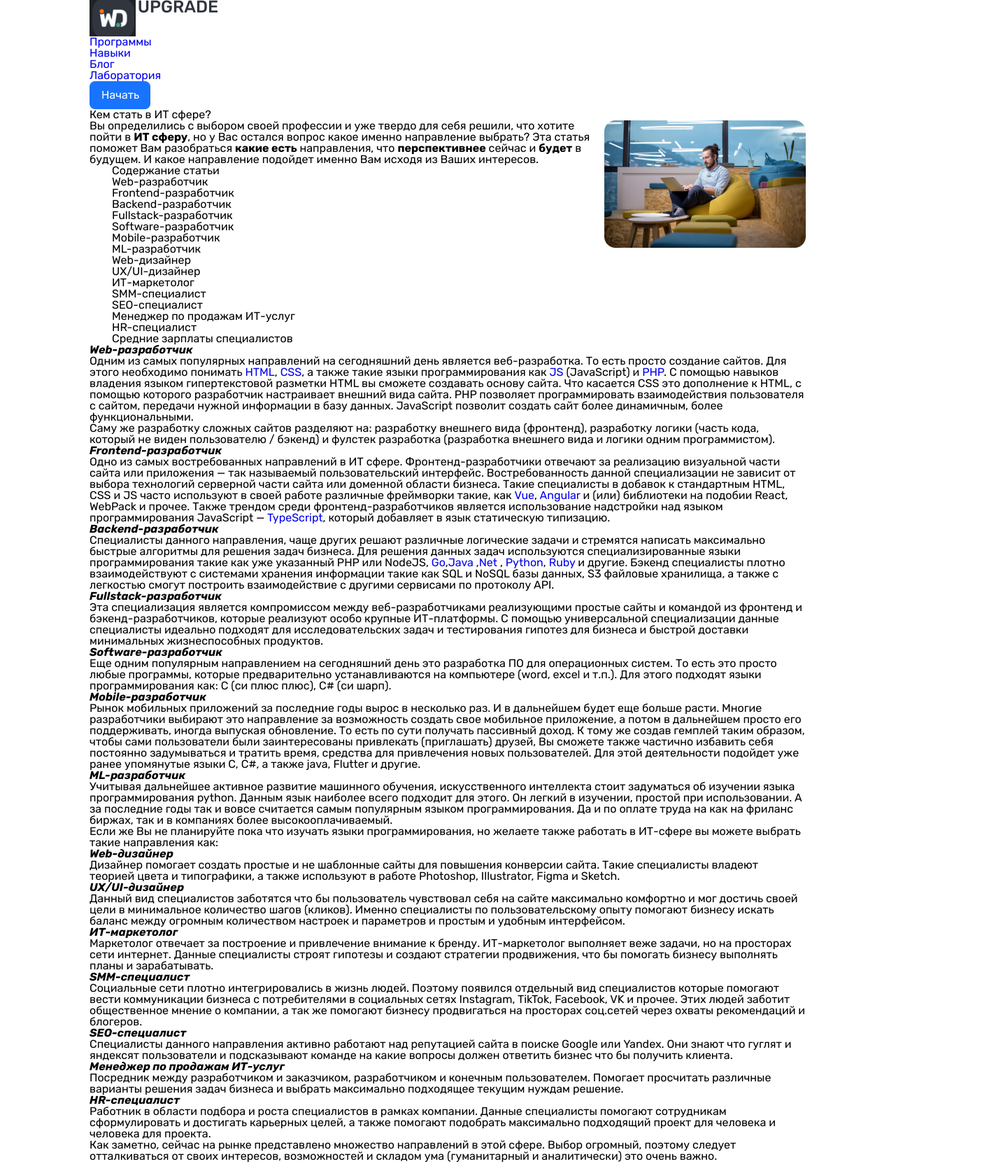
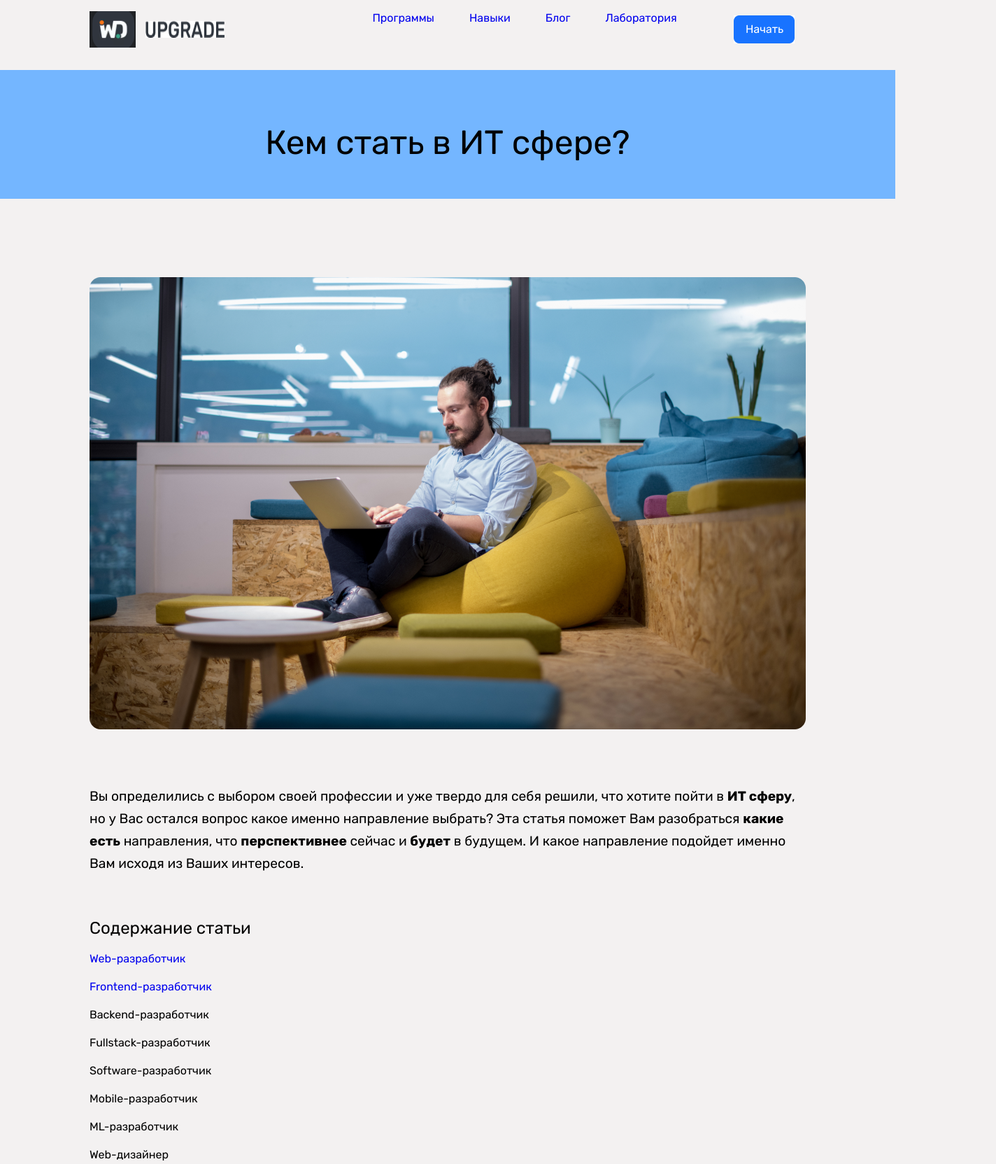
Before and after one commit to SofiaIIjak/layout_example-1, a plain HTML site: page index.html in a window 1280 px wide. Shown: the top 1663 px of the page at 70% size, 1424 px wide, since content can reach past the window. Drawn offline with Linux system fonts and the light colour scheme.

Commit message:
commit_2_A5

```diff
--- a/css/main.css
+++ b/css/main.css
@@ -4,7 +4,85 @@ body {
    line-height: 1;
    font-size: 1rem;
    color: black;
+   background-color: rgb(243, 241, 241);
    font-family: Rubik;
+}
+
+.container {
+   width: 100%;
+   max-width: 64rem;
+   margin: 0 auto;
+}
+
+/* .......header....... */
+.header {
+   width: 100%;
+   height: 6.25rem;
+   position: relative;
+   top: 0;
+   left: 0;
+}
+
+.header__inner {
+   display: flex;
+   justify-content: space-between;
+   align-items: center; /* не срабатывает - не могу найти ошибку*/
+
+   min-height: 100%;
+   overflow: hidden;
+
+   max-width: 64rem;
+   margin: 0rem auto;
+   padding: 1rem;
+   padding-left: 0;
+}
+
+.header__title {
+display: flex;
+justify-content: space-between;
+}
+
+.logo {
+padding-right: 0;
+}
+
+.title {
+   padding: .9rem;
+}
+
+/* .......Nav....... */
+.nav {
+   display: flex;
+   width: 20rem;
+   margin: 0 auto 2rem;
+}
+
+.nav__link {
+   margin-left: 50px;
+}
+
+.nav__link:first-child {
+   margin-left: 0;
+}
+
+.nav__link:hover {
+   color: rgb(12, 12, 239);
+   opacity: 1;
+}
+
+/* ......intro...... */
+.intro {
+   display: flex;
+   height: 15rem;
+   padding-top: 5rem;
+   background: #74B6FF;
+
+   position: relative;
+   text-align: center;
+   font-size: 3rem;
+
+   height: 11.5rem;
+   margin-bottom: 5rem;
 }
 
 .about__title {
@@ -15,26 +93,38 @@ body {
    margin: 0rem auto;
 }
 
-.about__inner {
-   min-height: 100%;
-   overflow: hidden;
-
-   max-width: 64rem;
-   margin: 0rem auto;
+.image-center {
+   display: grid;
+   justify-items: center;
+   align-items: center;
+   padding-top: 2rem;
 }
 
-.header__top {
-   max-width: 64rem;
-   margin: 0rem auto;
-
+.content__article {
+   padding-top: 5rem;
 }
 
-.content__list {
-   margin-left: 2rem;
+.content-intro {
+   width: 64rem;
+   height: 10rem;
+   font-size: 1.2rem;
+   line-height: 2rem;
+}
+
+.content__list-item {
+   margin-bottom: 1.5rem;
+   margin-top: 1.5rem;
+}
+
+.content__list-title {
+   display: grid;
+   height: 1.5rem;
+   margin-top: 2rem;
+   font-size: 1.5rem;
+   margin-bottom: 1rem;
 }
 
 /* .......table....... */
-
 .table {
    font-family: sans-serif;
    text-align: left;
@@ -46,7 +136,6 @@ body {
    border-collapse: separate;
    border-spacing: .32rem;
    border: 1rem solid#ADD8E6;
-
 }
 
 .table th {
@@ -58,7 +147,6 @@ body {
    background: #87CEEB;
    padding: .62rem;
 }
-
 
 .table th, table td {
    text-align: center;
@@ -72,3 +160,58 @@ body {
 .table td:hover {
    background-color: #ccc;
 }
+
+
+.title-h2 {
+   flex: 1 1 auto;
+   margin-bottom: 1rem;
+   font-size: 2rem;
+   letter-spacing: .15em;
+}
+
+.section-img{
+   display: inline-flex;
+   justify-content: center;
+   height: 90rem;
+   padding: 10rem 0rem 2rem 0rem;
+   background: #74B6FF;
+
+   position: relative;
+   text-align: center;
+   font-size: 3rem;
+
+   height: 35.75rem;
+   margin-bottom: 5rem;
+
+}
+
+.column__img {
+   display: flex;
+   margin: 0px -10px;
+}
+
+.block-img {
+   flex: 0 1 50%;
+   padding: 0px 10px;
+}
+
+
+.wraper-img {
+   display: flex;
+   margin: 0 --1rem;
+}
+
+.item-img {
+   float: left;
+   width: 20.5rem;
+   height: 11.9rem;
+   padding: 0 1rem;
+   margin-left: 5rem;
+}
+
+.synopsis {
+   display: block;
+   background-color: white;
+   width: 10.5rem;
+   height: 6.9rem;
+}
--- a/index.html
+++ b/index.html
@@ -27,53 +27,52 @@
 <body>
 
 	<header class="header">
-		<div class="header__top">
 		<div class="container">
-				<div class="header__top-iner">
-					<div class="logo">
-						<a class="logo__link" href="#">
-							<img class="logo__img" src="images/logo.jpg" alt="logo">
-							<img class="title__img" src="images/Upgrade.jpg" alt="title">
-						</a>
+			<div class="header__inner">
+				<div class="header__title">
+					<img class="logo" src="images/logo.jpg" alt="logo">
+					<img class="title" src="images/Upgrade.jpg" alt="title">
 				</div>
-					<nav class="menu">
-						<ul class="menu__list">
-							<li class="menu__list-item">
-								<a class="menu__link" href="#">Программы</a>
-							</li>
-							<li class="menu__list-item">
-								<a class="menu__link" href="#">Навыки</a>
-							</li>
-							<li class="menu__list-item">
-								<a class="menu__link" href="#">Блог</a>
-							</li>
-							<li class="menu__list-item">
-								<a class="menu__link" href="#">Лаборатория</a>
-							</li>
+
+				<nav class="nav">
+					<a class="nav__link" href="#">Программы</a>
+					<a class="nav__link" href="#">Навыки</a>
+					<a class="nav__link" href="#">Блог</a>
+					<a class="nav__link" href="#">Лаборатория</a>
+				</nav>
+
 				<button>
 					<img src="images/Frame 4.jpg" alt="start" style="vertical-align:middle">
 				</button>
-						</ul>
-					</nav>
-				</div>
+
 			</div>
 		</div>
 	</header>
 
+
 	<article class="expertise">
+
+		<div class="intro">
+			<div class="container">
+				<h1>Кем стать в ИТ сфере?</h1>
+			</div>
+		</div>
+
+		<div class="image-center">
+			<img src="images/AdobeStock_1.png" alt="#" align="right">
+		</div>
+
 		<div class="expertise about__title">
 			<div class="content__article">
-				<h1>Кем стать в ИТ сфере?</h1>
-					<img src="images/AdobeStock_251001987.png" alt="" align="right">
-						<p>Вы определились с выбором своей профессии и уже твердо для себя решили, что хотите пойти в <strong>ИТ сферу</strong>,
+				<p class="content-intro"> Вы определились с выбором своей профессии и уже твердо для себя решили, что хотите пойти в <strong>ИТ сферу</strong>,
 					но у Вас остался вопрос какое именно направление выбрать? Эта статья поможет Вам разобраться <strong>какие
 					есть</strong> направления, что <strong>перспективнее</strong> сейчас и <strong>будет</strong> в будущем. И какое направление подойдет именно Вам
 					исходя из Ваших интересов.</p>
 
 				<ul class="content__list" type="circle">
-							<h2>Содержание статьи</h2>
-							<li class="content__list-item">Web-разработчик</li>
-							<li class="content__list-item">Frontend-разработчик</li>
+					<h2 class="content__list-title">Содержание статьи</h2>
+					<li class="content__list-item"><a href="#first">Web-разработчик</a></li>
+					<li class="content__list-item"><a href="#second">Frontend-разработчик</a></li>
 					<li class="content__list-item">Backend-разработчик</li>
 					<li class="content__list-item">Fullstack-разработчик</li>
 					<li class="content__list-item">Software-разработчик</li>
@@ -92,7 +91,7 @@
 				<section class="features">
 					<div class="container">
 						<div class="features__text">
-									<strong><em>Web-разработчик</em></strong>
+							<strong><em class="content__list-title" id="first">Web-разработчик</em></strong>
 							<p>Одним из самых популярных направлений на сегодняшний день является веб-разработка. То есть просто
 								создание сайтов. Для этого необходимо понимать <a href="https://ru.wikipedia.org/wiki/HTML#:~:text=HTML%20(%D0%BE%D1%82%20%D0%B0%D0%BD%D0%B3%D0%BB.,%D0%BF%D1%80%D0%BE%D1%81%D0%BC%D0%BE%D1%82%D1%80%D0%B0%20%D0%B2%D0%B5%D0%B1%2D%D1%81%D1%82%D1%80%D0%B0%D0%BD%D0%B8%D1%86%20%D0%B2%20%D0%B1%D1%80%D0%B0%D1%83%D0%B7%D0%B5%D1%80%D0%B5." target="_blank">HTML</a>, <a href="https://ru.wikipedia.org/wiki/HTML#:~:text=HTML%20(%D0%BE%D1%82%20%D0%B0%D0%BD%D0%B3%D0%BB.,%D0%BF%D1%80%D0%BE%D1%81%D0%BC%D0%BE%D1%82%D1%80%D0%B0%20%D0%B2%D0%B5%D0%B1%2D%D1%81%D1%82%D1%80%D0%B0%D0%BD%D0%B8%D1%86%20%D0%B2%20%D0%B1%D1%80%D0%B0%D1%83%D0%B7%D0%B5%D1%80%D0%B5." target="_blank">CSS</a>, а также такие языки программирования как <a href="https://ru.wikipedia.org/wiki/JavaScript" target="_blank">JS</a>
 								(JavaScript) и <a href="https://ru.wikipedia.org/wiki/PHP" target="_blank">PHP</a>. С помощью навыков владения языком гипертекстовой разметки HTML вы сможете
@@ -104,7 +103,7 @@
 								(часть кода, который не виден пользователю / бэкенд) и фулстек разработка (разработка внешнего вида и
 								логики одним программистом).</p>
 
-									<strong><em>Frontend-разработчик</em></strong>
+							<strong><em class="content__list-title" id="second">Frontend-разработчик</em></strong>
 							<p>Одно из самых востребованных направлений в ИТ сфере. Фронтенд-разработчики отвечают за реализацию
 								визуальной части сайта или приложения — так называемый пользовательский интерфейс. Востребованность
 								данной специализации не зависит от выбора технологий серверной части сайта или доменной области
@@ -113,7 +112,7 @@
 								Также трендом среди фронтенд-разработчиков является использование надстройки над языком
 								программирования JavaScript — <a href="https://ru.wikipedia.org/wiki/TypeScript" target="_blank">TypeScript</a>, который добавляет в язык статическую типизацию.</p>
 
-									<strong><em>Backend-разработчик</em></strong>
+							<strong><em class="content__list-title">Backend-разработчик</em></strong>
 							<p>Специалисты данного направления, чаще других решают различные логические задачи и стремятся написать
 								максимально быстрые алгоритмы для решения задач бизнеса. Для решения данных задач используются
 								специализированные языки программирования такие как уже указанный PHP или NodeJS, <a href="https://ru.wikipedia.org/wiki/Go" target="_blank">Go</a>,<a href="https://ru.wikipedia.org/wiki/Java_(%D0%BF%D1%80%D0%BE%D0%B3%D1%80%D0%B0%D0%BC%D0%BC%D0%BD%D0%B0%D1%8F_%D0%BF%D0%BB%D0%B0%D1%82%D1%84%D0%BE%D1%80%D0%BC%D0%B0)" target="_blank">Java</a> ,<a href="https://ru.wikipedia.org/wiki/.NET" target="_blank">Net</a> ,
@@ -121,18 +120,18 @@
 								как SQL и NoSQL базы данных, S3 файловые хранилища, а также с легкостью смогут построить
 								взаимодействие с другими сервисами по протоколу API.</p>
 
-									<strong><em>Fullstack-разработчик</em></strong>
+							<strong><em class="content__list-title">Fullstack-разработчик</em></strong>
 							<p>Эта специализация является компромиссом между веб-разработчиками реализующими простые сайты и командой
 								из фронтенд и бэкенд-разработчиков, которые реализуют особо крупные ИТ-платформы. С помощью
 								универсальной специализации данные специалисты идеально подходят для исследовательских задач и
 								тестирования гипотез для бизнеса и быстрой доставки минимальных жизнеспособных продуктов.</p>
 
-									<strong><em>Software-разработчик</em></strong>
+							<strong><em class="content__list-title">Software-разработчик</em></strong>
 							<p>Еще одним популярным направлением на сегодняшний день это разработка ПО для операционных систем. То
 								есть это просто любые программы, которые предварительно устанавливаются на компьютере (word, excel и
 								т.п.). Для этого подходят языки программирования как: C (си плюс плюс), C# (си шарп).</p>
 
-									<strong><em>Mobile-разработчик</em></strong>
+							<strong><em class="content__list-title">Mobile-разработчик</em></strong>
 							<p>Рынок мобильных приложений за последние годы вырос в несколько раз. И в дальнейшем будет еще больше
 								расти. Многие разработчики выбирают это направление за возможность создать свое мобильное приложение,
 								а потом в дальнейшем просто его поддерживать, иногда выпуская обновление. То есть по сути получать
@@ -141,7 +140,7 @@
 								тратить время, средства для привлечения новых пользователей. Для этой деятельности подойдет уже ранее
 								упомянутые языки C, C#, а также java, Flutter и другие.</p>
 
-									<strong><em>ML-разработчик</em></strong>
+							<strong><em class="content__list-title">ML-разработчик</em></strong>
 							<p>Учитывая дальнейшее активное развитие машинного обучения, искусственного интеллекта стоит задуматься
 								об изучении языка программирования python. Данным язык наиболее всего подходит для этого. Он легкий в
 								изучении, простой при использовании. А за последние годы так и вовсе считается самым популярным языком
@@ -150,39 +149,43 @@
 							<p>Если же Вы не планируйте пока что изучать языки программирования, но желаете также работать в ИТ-сфере
 								вы можете выбрать такие направления как:</p>
 
-									<strong><em>Web-дизайнер</em></strong>
+							<strong><em class="content__list-title">Web-дизайнер</em></strong>
 								<p>Дизайнер помогает создать простые и не шаблонные сайты для повышения конверсии сайта. Такие
 									специалисты владеют теорией цвета и типографики, а также используют в работе Photoshop, Illustrator,
 									Figma и Sketch.</p>
 
-									<strong><em>UX/UI-дизайнер</em></strong>
+							<div class="image-center">
+								<img src="images/AdobeStock_3.png" alt="#" align="right">
+							</div>
+
+							<strong><em class="content__list-title">UX/UI-дизайнер</em></strong>
 							<p>Данный вид специалистов заботятся что бы пользователь чувствовал себя на сайте максимально комфортно и
 								мог достичь своей цели в минимальное количество шагов (кликов). Именно специалисты по
 								пользовательскому опыту помогают бизнесу искать баланс между огромным количеством настроек и
 								параметров и простым и удобным интерфейсом.</p>
 
-									<strong><em>ИТ-маркетолог</em></strong>
+							<strong><em class="content__list-title">ИТ-маркетолог</em></strong>
 							<p>Маркетолог отвечает за построение и привлечение внимание к бренду. ИТ-маркетолог выполняет веже
 								задачи, но на просторах сети интернет. Данные специалисты строят гипотезы и создают стратегии
 								продвижения, что бы помогать бизнесу выполнять планы и зарабатывать.</p>
 
-									<strong><em>SMM-специалист</em></strong>
+							<strong><em class="content__list-title">SMM-специалист</em></strong>
 							<p>Социальные сети плотно интегрировались в жизнь людей. Поэтому появился отдельный вид специалистов
 								которые помогают вести коммуникации бизнеса с потребителями в социальных сетях Instagram, TikTok,
 								Facebook, VK и прочее. Этих людей заботит общественное мнение о компании, а так же помогают бизнесу
 								продвигаться на просторах соц.сетей через охваты рекомендаций и блогеров.</p>
 
-									<strong><em>SEO-специалист</em></strong>
+							<strong><em class="content__list-title">SEO-специалист</em></strong>
 							<p>Специалисты данного направления активно работают над репутацией сайта в поиске Google или Yandex. Они
 								знают что гуглят и яндексят пользователи и подсказывают команде на какие вопросы должен ответить
 								бизнес что бы получить клиента.</p>
 
-									<strong><em>Менеджер по продажам ИТ-услуг</em></strong>
+							<strong><em class="content__list-title">Менеджер по продажам ИТ-услуг</em></strong>
 							<p>Посредник между разработчиком и заказчиком, разработчиком и конечным пользователем. Помогает
 								просчитать различные варианты решения задач бизнеса и выбрать максимально подходящее текущим нуждам
 								решение.</p>
 
-									<strong><em>HR-специалист</em></strong>
+							<strong><em class="content__list-title">HR-специалист</em></strong>
 							<p>Работник в области подбора и роста специалистов в рамках компании. Данные специалисты помогают
 								сотрудникам сформулировать и достигать карьерных целей, а также помогают подобрать максимально
 								подходящий проект для человека и человека для проекта.</p>
@@ -193,7 +196,7 @@
 					</div>
 				</section>
 
-						<div class="contacts-table mtb-3">
+				<div class="contacts-table">
 					<table class="table">
 						<caption> Контактные данные </caption>
 						<thead>
@@ -292,8 +295,54 @@
 						</tbody>
 					</table>
 				</div>
+			</div>
+		</div>
 
+		<div class="section-img">
 
+			<div class="section__img-title">
+				<h2 class="title-h2">Читай также</h2>
+			</div>
+
+			<div class="column__img">
+				<div class="wraper-img">
+					<div class="block-img">
+						<figure>
+							<img class="item-img" src="images/Rectangle 948.jpg" alt="#">
+						</figure>
+						<figcaption class="synopsis">
+							Как найти работу в ИТ — план действий
+						</figcaption>
+					</div>
+				</div>
+
+				<div class="wraper-img">
+				<div class="block-img">
+					<figure>
+						<img class="item-img" src="images/Rectangle 948 (1).jpg" alt="#">
+					</figure>
+					<figcaption class="synopsis">
+						Какие навыки нужны программисту?
+					</figcaption>
+				</div>
+				</div>
+
+				<div class="wraper-img">
+				<div class="block-img">
+					<figure>
+						<img class="item-img" src="images/Rectangle 948 (3).jpg" alt="#">
+					</figure>
+					<figcaption class="synopsis">
+						Краткий обзор языков программирования
+					</figcaption>
+				</div>
+				</div>
+			</div>
+		</div>
+
+		<div class="amen">
+			<div class="container">
+				Подпишись, чтобы не пропустить наши новые статьи!
 			</div>
 		</div>
 	</article>
```
Also changed, not shown: css/nullstyle.css (+6 -1 lines), css/adaptive.css (added), images/AdobeStock_1.png (added), images/AdobeStock_3.png (added), images/Rectangle 948 (1).jpg (added), images/Rectangle 948 (3).jpg (added), images/Rectangle 948.jpg (added). Lines whose indentation alone changed are shown as unchanged.
